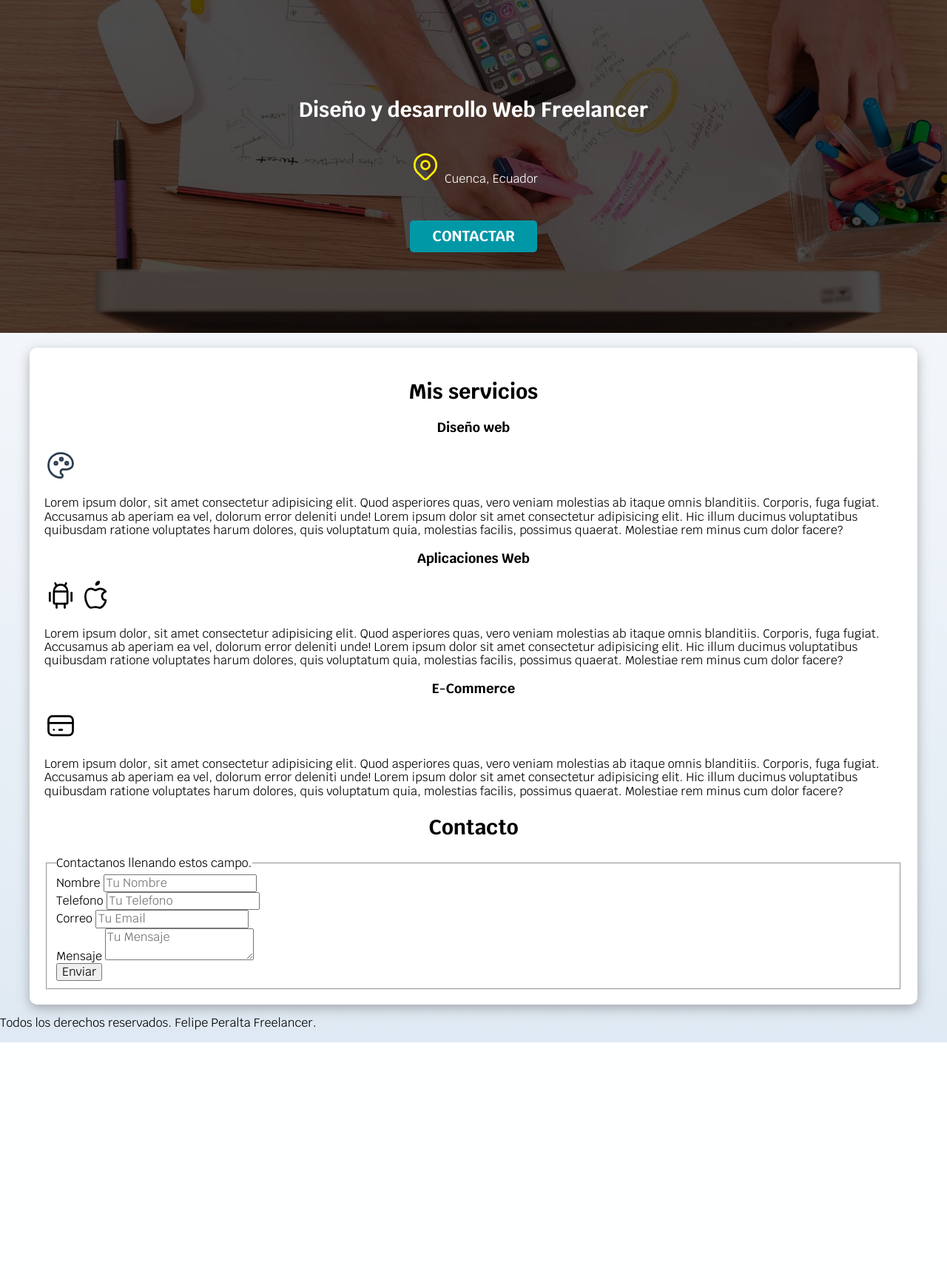
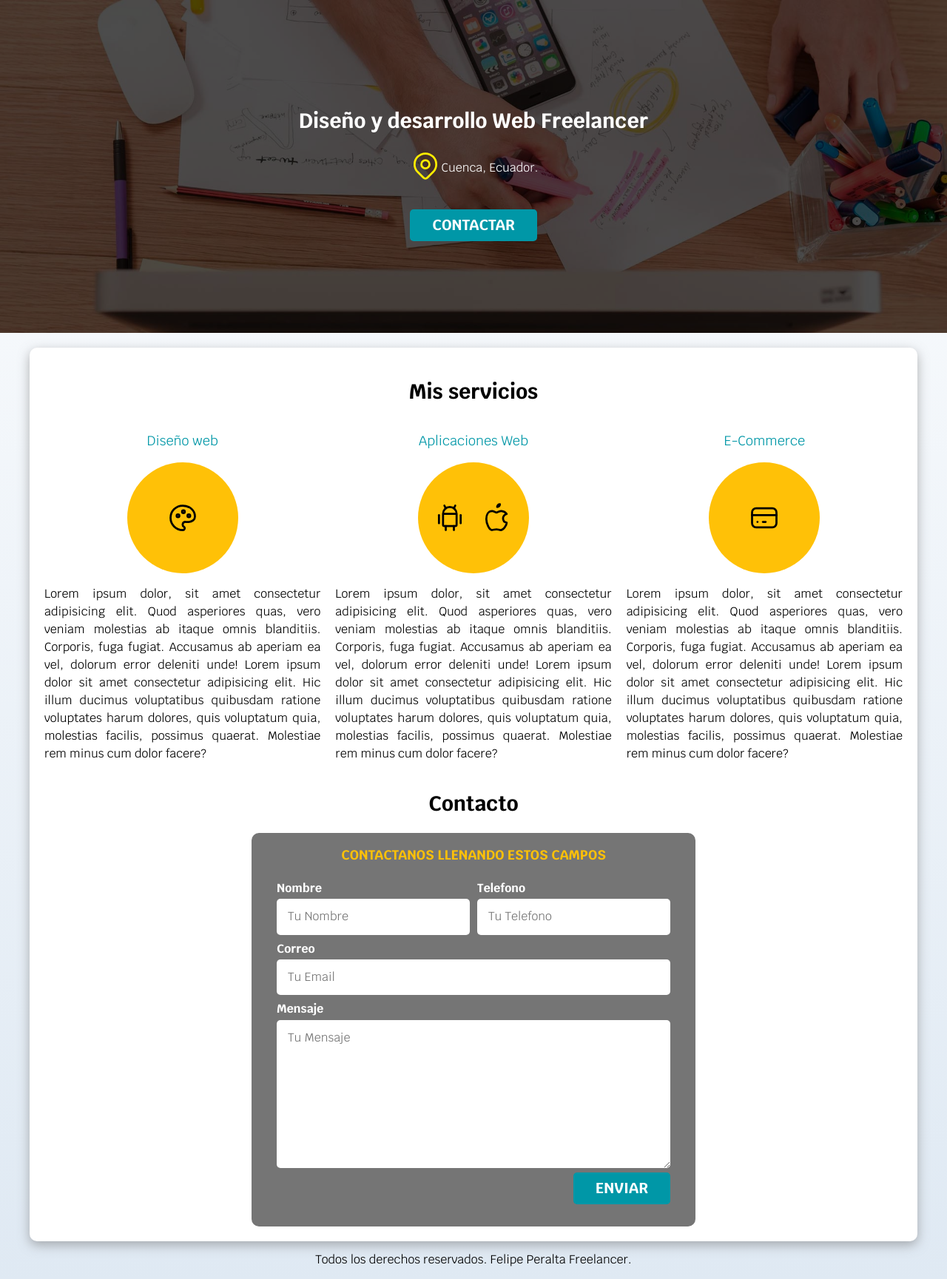
Before and after one commit to FepDev25/Desarrollo-Web, a PHP site: page / in a window 1280 px wide. Shown: the part 146-1875 px from the top of the page at 74% size. Before the commit the page ends 1555 px from the top, so only its background shows below. Run offline with PHP 8.4, Linux system fonts and the light colour scheme.

Commit message:
Terminado Primer Proyecto Pt 1

```diff
--- a/Sitio_Freelance/css/estilos.css
+++ b/Sitio_Freelance/css/estilos.css
@@ -50,7 +50,15 @@ html{
     font-size: 62.5%;
     /* Box sizing:*/
     box-sizing: border-box;
+    scroll-snap-type: y mandatory;
 }
+
+/* Scroll snap*/
+.sombra, .navegacion_principal, .formulario{
+    scroll-snap-align: center;
+    scroll-snap-stop: always;
+}
+
 /* Box sizing: */
 *, *:before, *:after {
     box-sizing: inherit;
@@ -102,7 +110,7 @@ h1,h2,h3{
 /* Contenedor multiuso*/
 .contenedor{
     max-width: 120rem;
-    margin: auto; /*  0 auto 0 auto */
+    margin: 0 auto; /*  0 auto 0 auto */
 }
 
 /* Boton */
@@ -118,6 +126,11 @@ h1,h2,h3{
     border-radius: .5rem;
     width: 90%;
     text-align: center;
+    border: none;
+}
+
+.boton:hover{
+    cursor: pointer;
 }
 
 @media (min-width: 768px) {
@@ -155,16 +168,31 @@ h1,h2,h3{
     font-weight: bold; /* Negrita, puede ser 700 tambien */
 }
 
+/* Pseudoclases, se ejecutan cuando sucede algo*/
 .navegacion_principal a:hover{
-    /* Pseudoclases, se ejecutan cuando sucede algo*/
     background-color: var(--primario);
     color: var(--oscuro);
+}
+
+/* Utilidades*/
+.w-100{
+    width: 100%;
+}
+@media (min-width: 768px) {
+    .w-100{
+        width: auto;
+    }
+}
+.flex{
+    display: flex;
+}
+.alinear-derecha{
+    justify-content: flex-end;
 }
 
 .nav-bag{
     background-color: var(--secundario);
 }
-
 
 /* Tratar con imagenes */
 .hero{
@@ -181,6 +209,7 @@ h1,h2,h3{
     height: 100%;
     width: 100%;
     background-color: rgba(0, 0, 0, 0.7);
+    background-color: rgb(0 0 0 / 70%); /* Nueva sintaxis */
 
     display: flex;
     flex-direction: column;
@@ -192,3 +221,104 @@ h1,h2,h3{
 .contenido-hero p{
     color: var(--blanco);
 }
+
+.ubicacion{
+    display: flex;
+}
+
+@media (min-width: 768px) {
+    .servicios{
+        display: grid;
+        grid-template-columns: 1fr 1fr 1fr; /* 33.3% 33.3% 33.3%*/
+        grid-template-columns: repeat(3, 1fr); /* Lo mismo */
+        /*Separacion de los elementos*/
+        column-gap: 2rem;
+    }
+}
+
+.servicio{
+    display: flex;
+    flex-direction: column;
+    align-items: center;
+}
+
+.servicio p{
+    text-align: justify;
+    line-height: 1.5;
+}
+
+.servicio h3{
+    color: var(--secundario);
+    font-weight: normal;
+}
+
+.servicio .iconos{
+    height: 15rem;
+    width: 15rem;
+    background-color: var(--primario);
+    border-radius: 50%;
+    display: flex;
+    justify-content: space-evenly;
+    align-items: center;
+}
+
+/* Contacto */
+.formulario{
+    background-color: var(--gris);
+    width: min(60rem, 100%);
+    margin: 0 auto;
+    padding: 2rem;
+    border-radius: 1rem;
+}
+
+.formulario fieldset{
+    border: none;
+}
+
+.formulario legend{
+    text-align: center;
+    font-size: 1.8rem;
+    color: var(--primario);
+    text-transform: uppercase;
+    font-weight: 700;
+    margin-bottom: 2rem;
+}
+
+@media (min-width: 768px) {
+    .contenedor-campos{
+        display: grid;
+        grid-template-columns: repeat(2, 1fr);
+        grid-template-rows: auto auto 20rem;
+        column-gap: 1rem;
+    }
+
+    .campo:nth-child(3), .campo:nth-child(4){
+        grid-column: 1 / 3;
+    }
+}
+
+.campo{
+    margin-bottom: 1rem;
+}
+
+.campo label{
+    color: var(--blanco);
+    font-weight: bold;
+    margin-bottom: .5rem;
+    display: block;
+}
+
+.input-text{
+    width: 100%;
+    border: none;
+    padding: 1.5rem;
+    border-radius: .5rem;
+}
+
+.campo textarea{
+    height: 20rem;
+}
+
+footer{
+    text-align: center;
+}
--- a/Sitio_Freelance/index.html
+++ b/Sitio_Freelance/index.html
@@ -33,15 +33,15 @@
         <section class="hero">
             <div class="contenido-hero">
                 <h2>Diseño y desarrollo Web Freelancer</h2>
-
-                <p>
+                <div class="ubicacion">
                     <svg xmlns="http://www.w3.org/2000/svg" class="icon icon-tabler icon-tabler-map-pin" width="44" height="44" viewBox="0 0 24 24" stroke-width="1.5" stroke="#ffec00" fill="none" stroke-linecap="round" stroke-linejoin="round">
                         <path stroke="none" d="M0 0h24v24H0z" fill="none"/>
                         <path d="M9 11a3 3 0 1 0 6 0a3 3 0 0 0 -6 0" />
                         <path d="M17.657 16.657l-4.243 4.243a2 2 0 0 1 -2.827 0l-4.244 -4.243a8 8 0 1 1 11.314 0z" />
                     </svg>
-                    Cuenca, Ecuador
-                </p>
+                    <p>Cuenca, Ecuador.</p>
+                </div>
+
                 <a class="boton" href="#">Contactar</a>
             </div>
         </section>
@@ -49,22 +49,28 @@
         <main  class="contenedor sombra">
             <h2>Mis servicios</h2>
 
-            <section>
+            <div class="servicios">
+
+                <section class="servicio">
                     <h3>Diseño web</h3>
-                <svg xmlns="http://www.w3.org/2000/svg" class="icon icon-tabler icon-tabler-palette" width="44" height="44" viewBox="0 0 24 24" stroke-width="1.5" stroke="#2c3e50" fill="none" stroke-linecap="round" stroke-linejoin="round">
+                    <div class="iconos">
+                        <svg xmlns="http://www.w3.org/2000/svg" class="icon icon-tabler icon-tabler-palette" width="44" height="44" viewBox="0 0 24 24" stroke-width="1.5" stroke="currentColor" fill="none" stroke-linecap="round" stroke-linejoin="round">
                             <path stroke="none" d="M0 0h24v24H0z" fill="none"/>
                             <path d="M12 21a9 9 0 0 1 0 -18c4.97 0 9 3.582 9 8c0 1.06 -.474 2.078 -1.318 2.828c-.844 .75 -1.989 1.172 -3.182 1.172h-2.5a2 2 0 0 0 -1 3.75a1.3 1.3 0 0 1 -1 2.25" />
                             <path d="M8.5 10.5m-1 0a1 1 0 1 0 2 0a1 1 0 1 0 -2 0" />
                             <path d="M12.5 7.5m-1 0a1 1 0 1 0 2 0a1 1 0 1 0 -2 0" />
                             <path d="M16.5 10.5m-1 0a1 1 0 1 0 2 0a1 1 0 1 0 -2 0" />
                         </svg>
+                    </div>
+
                     <p>Lorem ipsum dolor, sit amet consectetur adipisicing elit. Quod asperiores quas, vero veniam molestias ab itaque omnis blanditiis. Corporis, fuga fugiat. Accusamus ab aperiam ea vel, dolorum error deleniti unde!
                         Lorem ipsum dolor sit amet consectetur adipisicing elit. Hic illum ducimus voluptatibus quibusdam ratione voluptates harum dolores, quis voluptatum quia, molestias facilis, possimus quaerat. Molestiae rem minus cum dolor facere?
                     </p>
                 </section>
 
-            <section>
+                <section class="servicio">
                     <h3>Aplicaciones Web</h3>
+                    <div class="iconos">
                         <svg xmlns="http://www.w3.org/2000/svg" class="icon icon-tabler icon-tabler-brand-android" width="44" height="44" viewBox="0 0 24 24" stroke-width="1.5" stroke="currentColor" fill="none" stroke-linecap="round" stroke-linejoin="round">
                             <path stroke="none" d="M0 0h24v24H0z" fill="none"/>
                             <path d="M4 10l0 6" />
@@ -81,14 +87,17 @@
                             <path d="M8.286 7.008c-3.216 0 -4.286 3.23 -4.286 5.92c0 3.229 2.143 8.072 4.286 8.072c1.165 -.05 1.799 -.538 3.214 -.538c1.406 0 1.607 .538 3.214 .538s4.286 -3.229 4.286 -5.381c-.03 -.011 -2.649 -.434 -2.679 -3.23c-.02 -2.335 2.589 -3.179 2.679 -3.228c-1.096 -1.606 -3.162 -2.113 -3.75 -2.153c-1.535 -.12 -3.032 1.077 -3.75 1.077c-.729 0 -2.036 -1.077 -3.214 -1.077z" />
                             <path d="M12 4a2 2 0 0 0 2 -2a2 2 0 0 0 -2 2" />
                         </svg>
+                    </div>
 
                     <p>Lorem ipsum dolor, sit amet consectetur adipisicing elit. Quod asperiores quas, vero veniam molestias ab itaque omnis blanditiis. Corporis, fuga fugiat. Accusamus ab aperiam ea vel, dolorum error deleniti unde!
                         Lorem ipsum dolor sit amet consectetur adipisicing elit. Hic illum ducimus voluptatibus quibusdam ratione voluptates harum dolores, quis voluptatum quia, molestias facilis, possimus quaerat. Molestiae rem minus cum dolor facere?
                     </p>
                 </section>
 
-            <section>
+                <section class="servicio">
                     <h3>E-Commerce</h3>
+
+                    <div class="iconos">
                         <svg xmlns="http://www.w3.org/2000/svg" class="icon icon-tabler icon-tabler-credit-card" width="44" height="44" viewBox="0 0 24 24" stroke-width="1.5" stroke="currentColor" fill="none" stroke-linecap="round" stroke-linejoin="round">
                             <path stroke="none" d="M0 0h24v24H0z" fill="none"/>
                             <path d="M3 5m0 3a3 3 0 0 1 3 -3h12a3 3 0 0 1 3 3v8a3 3 0 0 1 -3 3h-12a3 3 0 0 1 -3 -3z" />
@@ -96,48 +105,51 @@
                             <path d="M7 15l.01 0" />
                             <path d="M11 15l2 0" />
                         </svg>
+                    </div>
+
                     <p>Lorem ipsum dolor, sit amet consectetur adipisicing elit. Quod asperiores quas, vero veniam molestias ab itaque omnis blanditiis. Corporis, fuga fugiat. Accusamus ab aperiam ea vel, dolorum error deleniti unde!
                         Lorem ipsum dolor sit amet consectetur adipisicing elit. Hic illum ducimus voluptatibus quibusdam ratione voluptates harum dolores, quis voluptatum quia, molestias facilis, possimus quaerat. Molestiae rem minus cum dolor facere?
                     </p>
                 </section>
+            </div>
 
             <section>
                 <h2>Contacto</h2>
-                <form>
+                <form class="formulario">
                     <fieldset>
-                        <legend>Contactanos llenando estos campo.</legend>
+                        <legend>Contactanos llenando estos campos</legend>
 
-                        <div>
+                        <div  class="contenedor-campos">
+                            <div class="campo">
                                 <label>Nombre</label>
-                            <input type="text" placeholder="Tu Nombre">
+                                <input class="input-text" type="text" placeholder="Tu Nombre">
                             </div>
 
-                        <div>
+                            <div class="campo">
                                 <label>Telefono</label>
-                            <input type="text" placeholder="Tu Telefono">
+                                <input class="input-text" type="tel" placeholder="Tu Telefono">
                             </div>
 
-                        <div>
+                            <div class="campo">
                                 <label>Correo</label>
-                            <input type="email" placeholder="Tu Email">
+                                <input class="input-text" type="email" placeholder="Tu Email">
                             </div>
 
-                        <div>
+                            <div class="campo">
                                 <label>Mensaje</label>
-                            <textarea placeholder="Tu Mensaje"></textarea>
+                                <textarea class="input-text" placeholder="Tu Mensaje"></textarea>
+                            </div>
                         </div>
 
-                        <div>
-                            <input type="submit" value="Enviar">
+
+                        <div class="alinear-derecha flex">
+                            <input class="boton w-100" type="submit" value="Enviar">
                         </div>
 
                     </fieldset>
                 </form>
             </section>
         </main>
-
-
-
 
         <footer>
             <p>Todos los derechos reservados. Felipe Peralta Freelancer.</p>
```
Also changed, not shown: Sitio_Freelance/clientes.html (+16 -7 lines), Sitio_Freelance/contactos.html (+16 -7 lines), Sitio_Freelance/nosotros.html (+16 -7 lines), README.md. Lines whose indentation alone changed are shown as unchanged.
